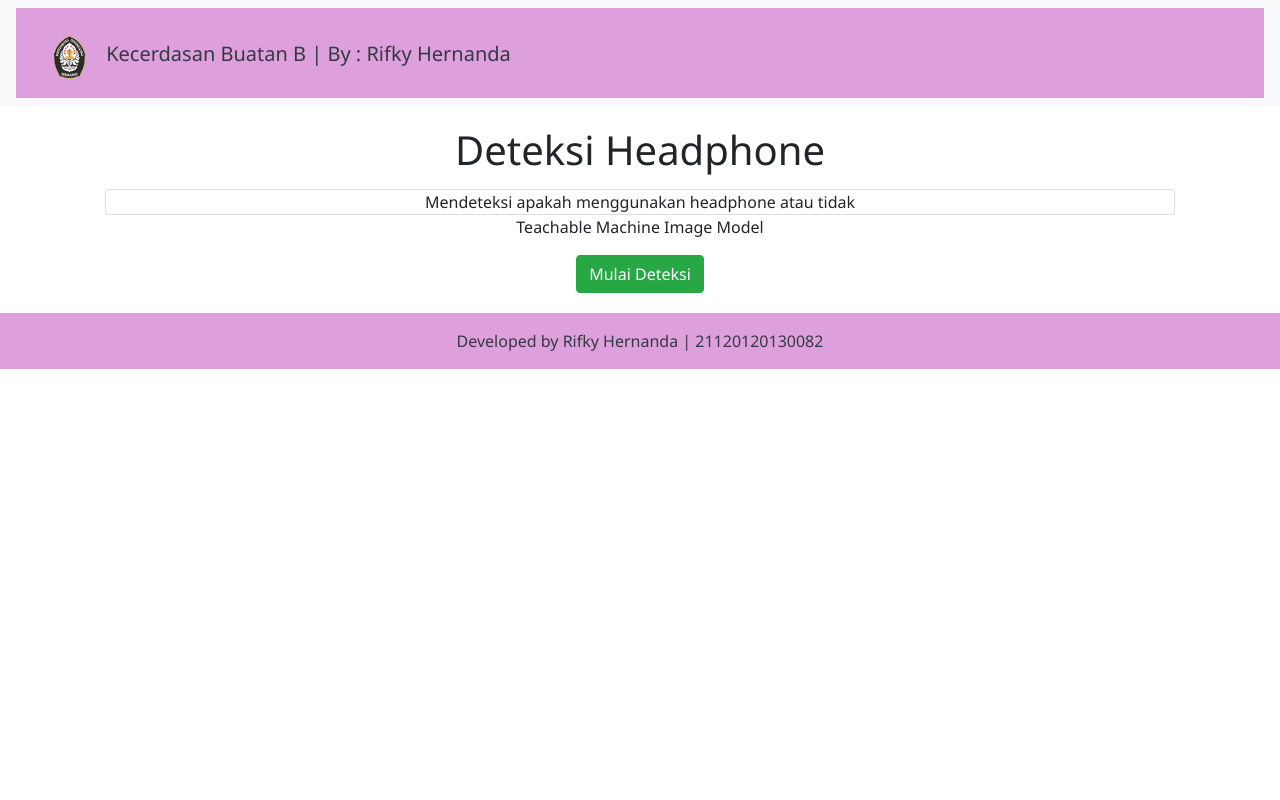
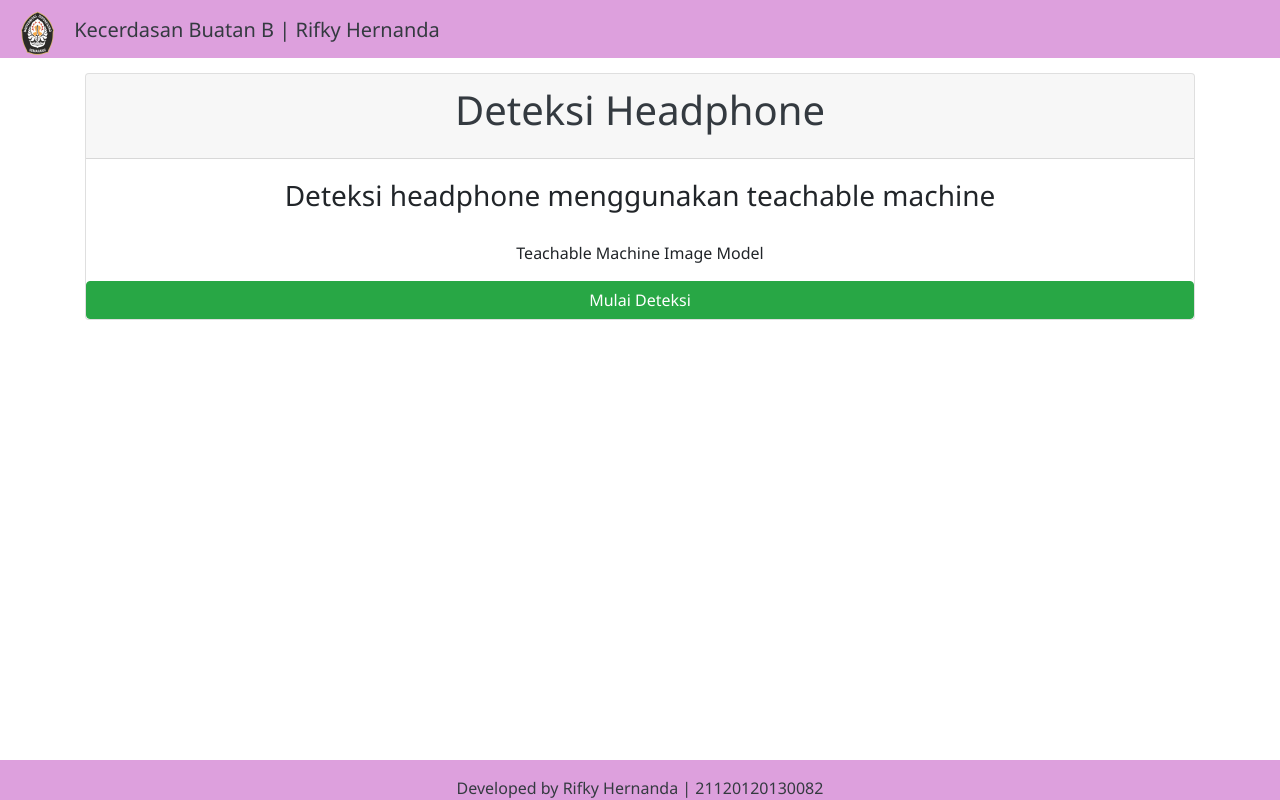
Before and after one commit to RifkyHernanda/RifkyHernanda.github.io, a plain HTML site: page Tensorflow_AI_B/index.html in a window 1280 px wide. Drawn offline with nearby package versions, Linux system fonts and the light colour scheme.

Commit message:
Update index.html

```diff
--- a/Tensorflow_AI_B/index.html
+++ b/Tensorflow_AI_B/index.html
@@ -12,24 +12,23 @@
         <link rel="stylesheet" href="style.css">
         <title>Kecerdasan Buatan B | Rifky Hernanda | 21120120130082 | Tensorflow Membuat identifikasi</title>
   </head>
-  <nav class="navbar navbar-expand-lg text-left navbar-light bg-light text-dark">
+  <nav class="navbar-expand-lg navbar-dark bg-light text-light" style="background-color: plum;">
         <div class="container-fluid text-dark" style="background-color: plum;">
-            <div class="text-center p-3 text-dark"  style="background-color :plum">
                 <img src="Logo_UNDIP.png" alt="logo_undip" width="45" height="50">
-                <span class="navbar-brand h1 text-dark">Kecerdasan Buatan B <a class="text-dark text-decoration-none text-right" href="https://github.com/RifkyHernanda/RifkyHernanda.github.io" target="_blank">| By : Rifky Hernanda</a></span>
-              </div>
+                <span class="navbar-brand h1 text-dark">Kecerdasan Buatan B <a class="text-dark text-decoration-none text-right" href="https://github.com/RifkyHernanda/RifkyHernanda.github.io" target="_blank">| Rifky Hernanda</a></span>
         </div>
   </nav>
   <body>
         <div class="container text-center">
+            <div class="card">
+                <div class="card-header text-dark">
+                    <h1 class="card-title">Deteksi Headphone</h1>
+                </div>
                 <div class="card-body">
-                <h1 class="card-title">Deteksi Headphone</h1>
-                <div class="card">
-                    Mendeteksi apakah menggunakan headphone atau tidak
+                    <h3>Deteksi headphone menggunakan teachable machine</h3>
                 </div>
                 <script src="https://cdn.jsdelivr.net/npm/bootstrap@5.1.3/dist/js/bootstrap.bundle.min.js" integrity="sha384-ka7Sk0Gln4gmtz2MlQnikT1wXgYsOg+OMhuP+IlRH9sENBO0LRn5q+8nbTov4+1p" crossorigin="anonymous"></script>
                 <p class="card-text">Teachable Machine Image Model</p>
-
                 <button type="button" class="btn btn-success" onclick="init()"data-bs-dismiss="modal">Mulai Deteksi</button>
             </div>
             <div id="webcam-container"></div>
@@ -90,15 +89,17 @@
             }
             </script>
         </div>
-  </body>
-  <footer>
+        <div class="footer">
             <footer class="bg-light text-center text-dark">
                 <div class="text-center p-3" style="background-color :plum">
                   Developed by
                   <a class="text-dark text-decoration-none" href="https://github.com/RifkyHernanda/RifkyHernanda.github.io" target="_blank">Rifky Hernanda | 21120120130082 </a>
                 </div>
               </footer>
-    </footer>
+        </div>
+
+  </body>
+
 <!-- Optional JavaScript -->
 <!-- jQuery first, then Popper.js, then Bootstrap JS -->
 <script src="https://code.jquery.com/jquery-3.3.1.slim.min.js" integrity="sha384-q8i/X+965DzO0rT7abK41JStQIAqVgRVzpbzo5smXKp4YfRvH+8abtTE1Pi6jizo" crossorigin="anonymous"></script>
```
Lines whose indentation alone changed are shown as unchanged.
